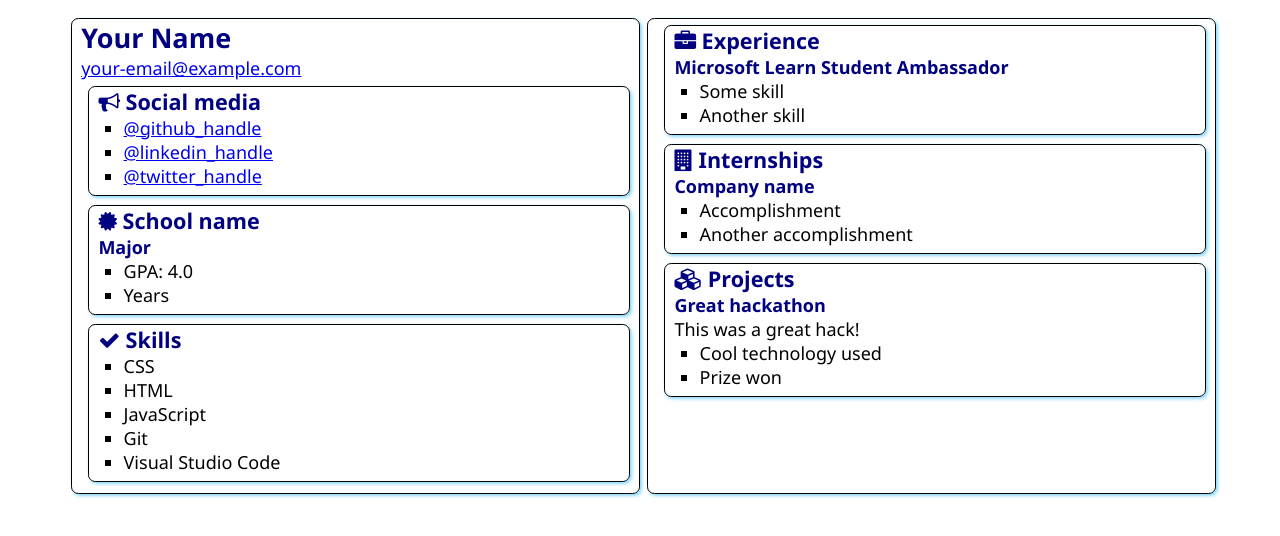
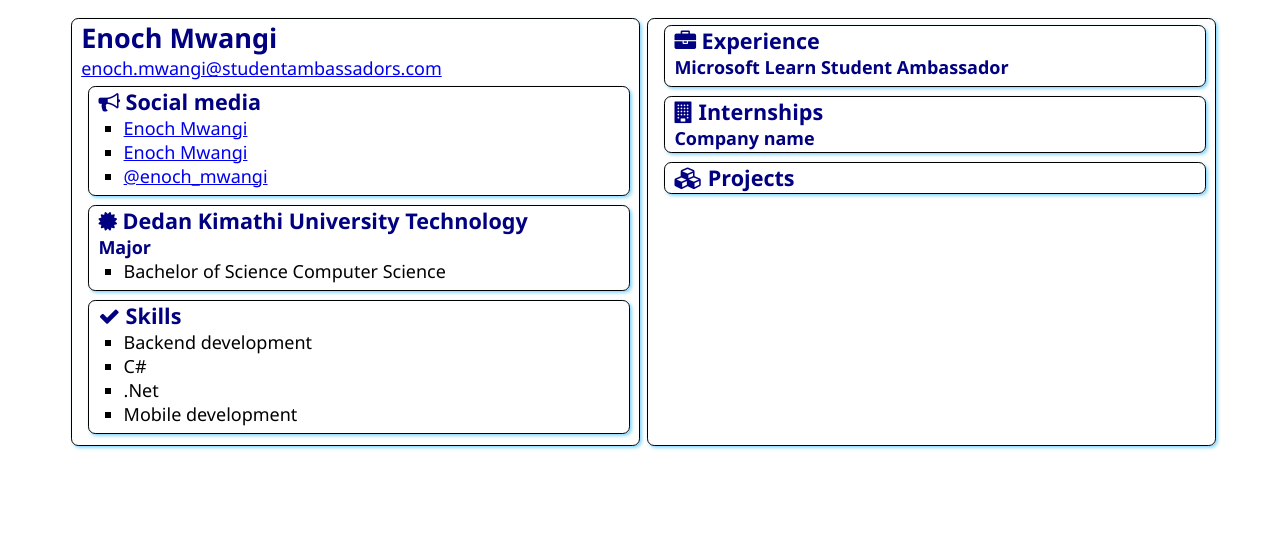
Before and after one commit to IamEnoch/SATechnicalOnboarding, a plain HTML site: page src/index.html in a window 1280 px wide. Drawn offline with Linux system fonts and the light colour scheme.

Commit message:
Updated my infromation
Information include name, social media handles, school, skills and projects

```diff
--- a/src/index.html
+++ b/src/index.html
@@ -12,8 +12,8 @@
 <body>
     <main>
         <article class="box">
-            <h1>Your Name</h1>
-            <div><a href="mailto:your.email@example.com">your-email@example.com</a></div>
+            <h1>Enoch Mwangi</h1>
+            <div><a href="mailto:enoch.mwangi@studentambassadors.com">enoch.mwangi@studentambassadors.com</a></div>
 
             <section class="box">
                 <h2>
@@ -21,9 +21,9 @@
                     Social media
                 </h2>
                 <ul>
-                    <li><a href="https://github.com/<handle>">@github_handle</a></li>
-                    <li><a href="https://linkedin.com/in/<handle>">@linkedin_handle</a></li>
-                    <li><a href="https://twitter.com/<handle>">@twitter_handle</a></li>
+                    <li><a href="https://github.com/IamEnoch">Enoch Mwangi</a></li>
+                    <li><a href="https://linkedin.com/in/enochmwangi">Enoch Mwangi</a></li>
+                    <li><a href="https://twitter.com/enoch_mwangi">@enoch_mwangi</a></li>
                 </ul>
             </section>
 
@@ -31,12 +31,11 @@
                 <div class="education">
                     <h2>
                         <i class="fa fa-certificate" aria-hidden="true"></i>
-                        School name
+                        Dedan Kimathi University Technology
                     </h2>
                     <h3>Major</h3>
                     <ul>
-                        <li>GPA: 4.0</li>
-                        <li>Years</li>
+                        <li>Bachelor of Science Computer Science</li>
                     </ul>
                 </div>
             </section>
@@ -47,11 +46,10 @@
                     Skills
                 </h2>
                 <ul>
-                    <li>CSS</li>
-                    <li>HTML</li>
-                    <li>JavaScript</li>
-                    <li>Git</li>
-                    <li>Visual Studio Code</li>
+                    <li>Backend development</li>
+                    <li>C#</li>
+                    <li>.Net</li>
+                    <li>Mobile development</li>
                 </ul>
             </section>
         </article>
@@ -63,8 +61,6 @@
                 </h2>
                 <h3>Microsoft Learn Student Ambassador</h3>
                 <ul>
-                    <li>Some skill</li>
-                    <li>Another skill</li>
                 </ul>
             </section>
             <section class="box">
@@ -74,10 +70,7 @@
                 </h2>
 
                 <h3>Company name</h3>
-                <ul>
-                    <li>Accomplishment</li>
-                    <li>Another accomplishment</li>
-                </ul>
+
             </section>
             <section class="box">
                 <h2>
@@ -85,12 +78,7 @@
                     Projects
                 </h2>
 
-                <h3>Great hackathon</h3>
-                <div>This was a great hack!</div>
-                <ul>
-                    <li>Cool technology used</li>
-                    <li>Prize won</li>
-                </ul>
+
             </section>
         </article>
 
```
